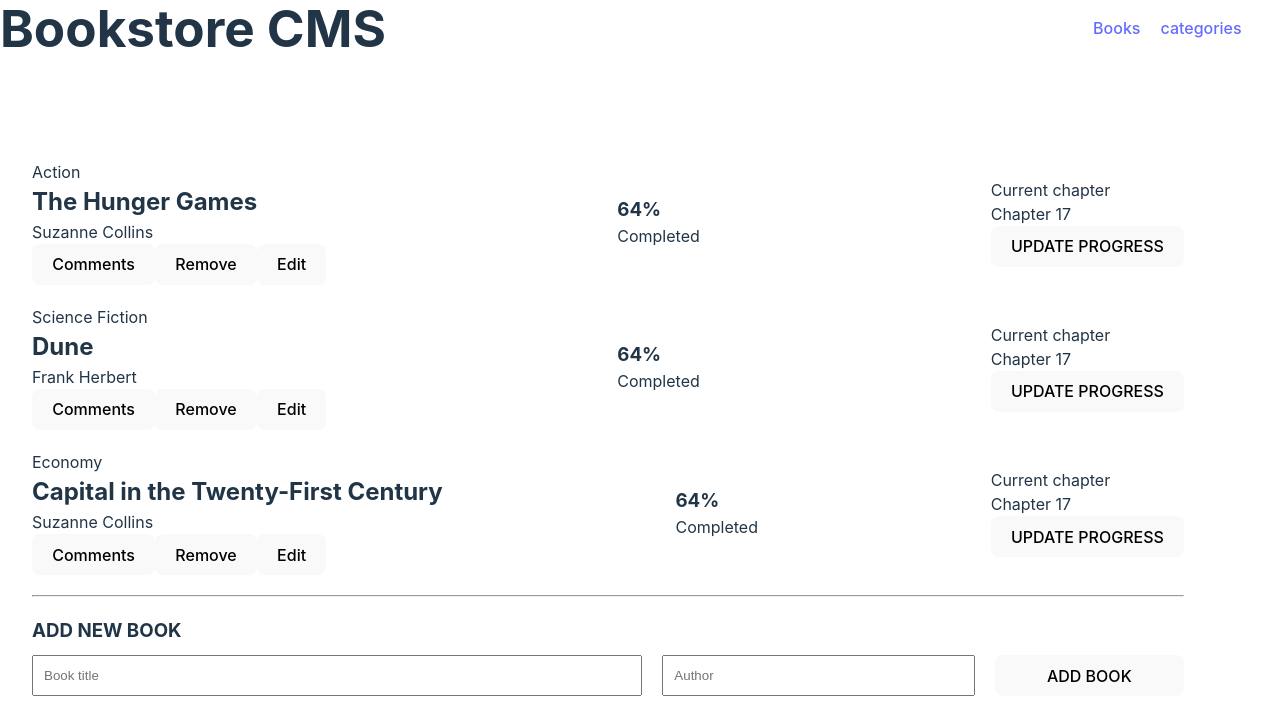
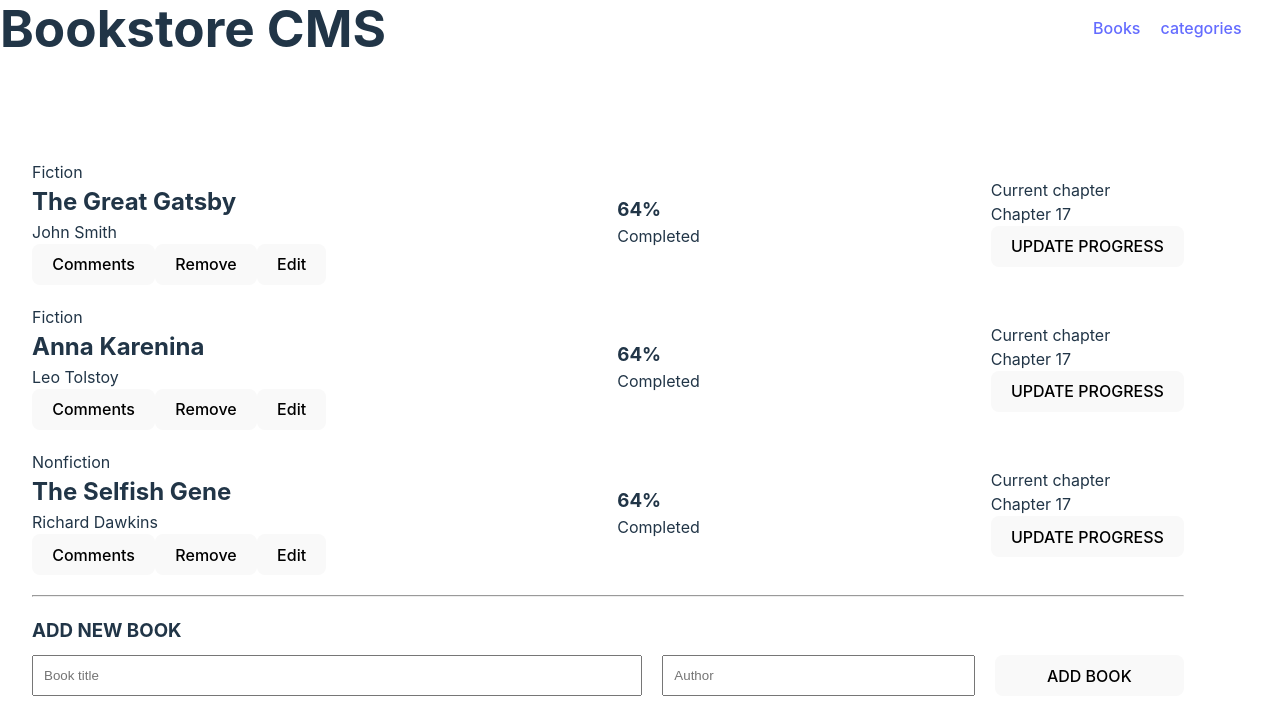
Before and after one commit to Luffytaro22/Bookstore, a React (Vite) app: page / in a window 1280 px wide. Shown: the top 720 px of the page. Built offline with nearby package versions, Linux system fonts and the light colour scheme.

Commit message:
Select the books reducer and display each books of the initial state

```diff
--- a/src/components/renderBooks.jsx
+++ b/src/components/renderBooks.jsx
@@ -1,29 +1,14 @@
+import { useSelector } from 'react-redux';
 import Books from './Books';
 import styles from '../styles/renderBooks.module.css';
 
 export default function RenderBooks() {
-  const books = [
-    {
-      gender: 'Action',
-      title: 'The Hunger Games',
-      author: 'Suzanne Collins',
-    },
-    {
-      gender: 'Science Fiction',
-      title: 'Dune',
-      author: 'Frank Herbert',
-    },
-    {
-      gender: 'Economy',
-      title: 'Capital in the Twenty-First Century',
-      author: 'Suzanne Collins',
-    },
-  ];
+  const books = useSelector((state) => state.books);
 
   return (
     <div className={styles.books}>
       {books.map((book) => (
-        <Books key={book.title} gender={book.gender} title={book.title} author={book.author}/>
+        <Books key={book.item_id} gender={book.category} title={book.title} author={book.author}/>
       ))}
     </div>
   );
```
